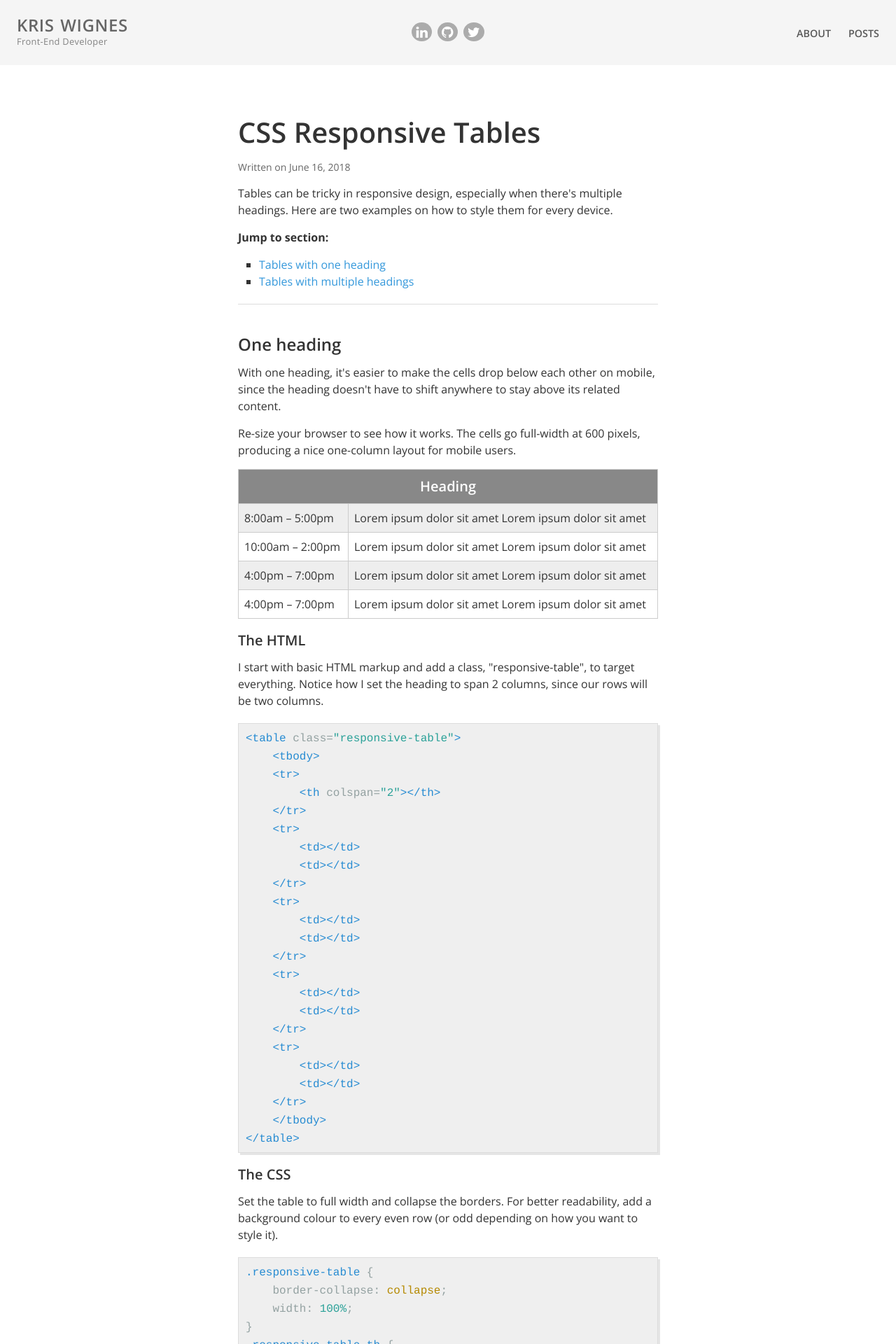
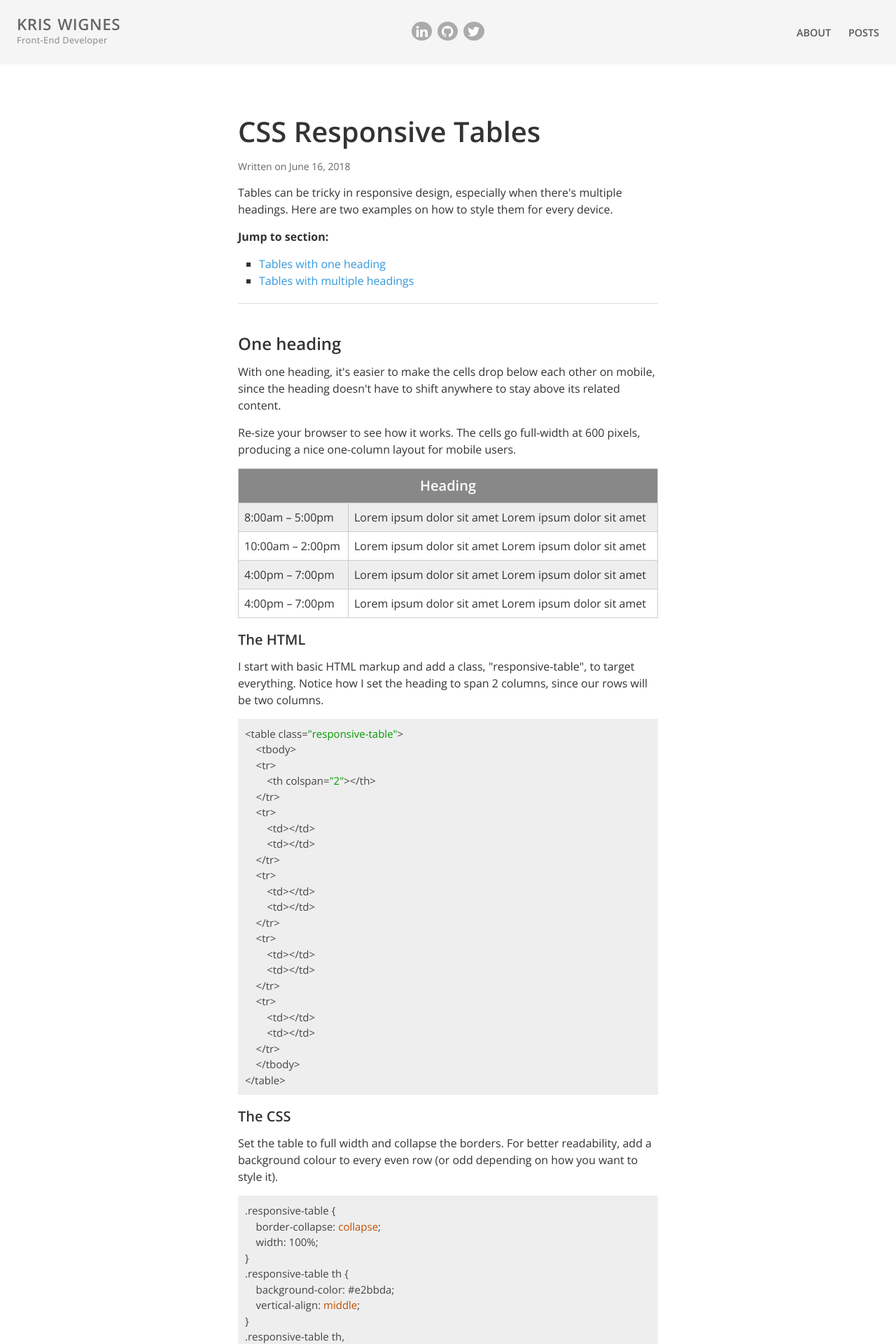
Before and after one commit to kwignes/kwignes.github.io, a Jekyll site: the page built from _posts/2018-06-16-css-responsive-tables.html, in a window 1280 px wide. Shown: the top 1920 px of the page at 70% size. Built offline with Jekyll 4.4.1, drawn with Linux system fonts in a browser that asks for light colours.

Commit message:
fixed social link

```diff
--- a/_layouts/default.html
+++ b/_layouts/default.html
@@ -51,7 +51,7 @@
       <div class="container">
         <footer class="footer">
           <p>Copyright 2019, Kris Wignes</p>
-          <p><a href="#">Github</a> - <a href="#">Twitter</a> - <a href="#">LinkedIn</a></p>
+          <p><a href="https://ca.linkedin.com/in/kriswignes">LinkedIn</a> - <a href="https://github.com/kwignes">Github</a> - <a href="https://twitter.com/kriswignes">Twitter</a></p>
         </footer>
       </div>
     </div>
--- a/_sass/_highlights.scss
+++ b/_sass/_highlights.scss
@@ -1,84 +1,35 @@
-
-.highlight {
-  background-color: #efefef;
-  padding: 7px 7px 7px 10px;
-  border: 1px solid #ddd;
-  -moz-box-shadow: 3px 3px rgba(0,0,0,0.1);
-  -webkit-box-shadow: 3px 3px rgba(0,0,0,0.1);
-  box-shadow: 3px 3px rgba(0,0,0,0.1);
-  margin: 20px 0 20px 0;
-  overflow: scroll;
+.highlight table td { padding: 5px; }
+.highlight table pre { margin: 0; }
+.highlight, .highlight .w {
+  color: #444444;
+  background: #eee;
+  padding: 10px;
+  font-size: 15px;
 }
-
-code {
-  font-family:'Bitstream Vera Sans Mono','Courier', monospace;
+.highlight .cp {
+  color: #CC00A3;
 }
-
-.highlight .c { color: #586E75 } /* Comment */
-.highlight .err { color: #93A1A1 } /* Error */
-.highlight .g { color: #93A1A1 } /* Generic */
-.highlight .k { color: #859900 } /* Keyword */
-.highlight .l { color: #93A1A1 } /* Literal */
-.highlight .n { color: #93A1A1 } /* Name */
-.highlight .o { color: #859900 } /* Operator */
-.highlight .x { color: #CB4B16 } /* Other */
-.highlight .p { color: #93A1A1 } /* Punctuation */
-.highlight .cm { color: #586E75 } /* Comment.Multiline */
-.highlight .cp { color: #859900 } /* Comment.Preproc */
-.highlight .c1 { color: #586E75 } /* Comment.Single */
-.highlight .cs { color: #859900 } /* Comment.Special */
-.highlight .gd { color: #2AA198 } /* Generic.Deleted */
-.highlight .ge { color: #93A1A1; font-style: italic } /* Generic.Emph */
-.highlight .gr { color: #DC322F } /* Generic.Error */
-.highlight .gh { color: #CB4B16 } /* Generic.Heading */
-.highlight .gi { color: #859900 } /* Generic.Inserted */
-.highlight .go { color: #93A1A1 } /* Generic.Output */
-.highlight .gp { color: #93A1A1 } /* Generic.Prompt */
-.highlight .gs { color: #93A1A1; font-weight: bold } /* Generic.Strong */
-.highlight .gu { color: #CB4B16 } /* Generic.Subheading */
-.highlight .gt { color: #93A1A1 } /* Generic.Traceback */
-.highlight .kc { color: #CB4B16 } /* Keyword.Constant */
-.highlight .kd { color: #268BD2 } /* Keyword.Declaration */
-.highlight .kn { color: #859900 } /* Keyword.Namespace */
-.highlight .kp { color: #859900 } /* Keyword.Pseudo */
-.highlight .kr { color: #268BD2 } /* Keyword.Reserved */
-.highlight .kt { color: #DC322F } /* Keyword.Type */
-.highlight .ld { color: #93A1A1 } /* Literal.Date */
-.highlight .m { color: #2AA198 } /* Literal.Number */
-.highlight .s { color: #2AA198 } /* Literal.String */
-.highlight .na { color: #93A1A1 } /* Name.Attribute */
-.highlight .nb { color: #B58900 } /* Name.Builtin */
-.highlight .nc { color: #268BD2 } /* Name.Class */
-.highlight .no { color: #CB4B16 } /* Name.Constant */
-.highlight .nd { color: #268BD2 } /* Name.Decorator */
-.highlight .ni { color: #CB4B16 } /* Name.Entity */
-.highlight .ne { color: #CB4B16 } /* Name.Exception */
-.highlight .nf { color: #268BD2 } /* Name.Function */
-.highlight .nl { color: #93A1A1 } /* Name.Label */
-.highlight .nn { color: #93A1A1 } /* Name.Namespace */
-.highlight .nx { color: #555 } /* Name.Other */
-.highlight .py { color: #93A1A1 } /* Name.Property */
-.highlight .nt { color: #268BD2 } /* Name.Tag */
-.highlight .nv { color: #268BD2 } /* Name.Variable */
-.highlight .ow { color: #859900 } /* Operator.Word */
-.highlight .w { color: #93A1A1 } /* Text.Whitespace */
-.highlight .mf { color: #2AA198 } /* Literal.Number.Float */
-.highlight .mh { color: #2AA198 } /* Literal.Number.Hex */
-.highlight .mi { color: #2AA198 } /* Literal.Number.Integer */
-.highlight .mo { color: #2AA198 } /* Literal.Number.Oct */
-.highlight .sb { color: #586E75 } /* Literal.String.Backtick */
-.highlight .sc { color: #2AA198 } /* Literal.String.Char */
-.highlight .sd { color: #93A1A1 } /* Literal.String.Doc */
-.highlight .s2 { color: #2AA198 } /* Literal.String.Double */
-.highlight .se { color: #CB4B16 } /* Literal.String.Escape */
-.highlight .sh { color: #93A1A1 } /* Literal.String.Heredoc */
-.highlight .si { color: #2AA198 } /* Literal.String.Interpol */
-.highlight .sx { color: #2AA198 } /* Literal.String.Other */
-.highlight .sr { color: #DC322F } /* Literal.String.Regex */
-.highlight .s1 { color: #2AA198 } /* Literal.String.Single */
-.highlight .ss { color: #2AA198 } /* Literal.String.Symbol */
-.highlight .bp { color: #268BD2 } /* Name.Builtin.Pseudo */
-.highlight .vc { color: #268BD2 } /* Name.Variable.Class */
-.highlight .vg { color: #268BD2 } /* Name.Variable.Global */
-.highlight .vi { color: #268BD2 } /* Name.Variable.Instance */
-.highlight .il { color: #2AA198 } /* Literal.Number.Integer.Long */
+.highlight .cs {
+  color: #CC00A3;
+}
+.highlight .c, .highlight .cd, .highlight .cm, .highlight .c1 {
+  color: #FF0000;
+}
+.highlight .kc {
+  color: #C34E00;
+}
+.highlight .kd {
+  color: #0000FF;
+}
+.highlight .kr {
+  color: #007575;
+}
+.highlight .k, .highlight .kn, .highlight .kp, .highlight .kt, .highlight .kv {
+  color: #0000FF;
+}
+.highlight .s, .highlight .sb, .highlight .sc, .highlight .sd, .highlight .s2, .highlight .se, .highlight .sh, .highlight .si, .highlight .sx, .highlight .sr, .highlight .s1, .highlight .ss {
+  color: #009C00;
+}
+.highlight .nb, .highlight .bp {
+  color: #C34E00;
+}
--- a/index.html
+++ b/index.html
@@ -30,7 +30,7 @@ layout: default
                         <p>PSD to HTML website development</p></li>
 
                          <li><a href="http://dev-cb-technical-test.pantheonsite.io/" target="_blank">
-                         <p>WordPress Registration Form</a>WordPress registration form</p></li>
+                         <p>WordPress Registration Form</a><br>WordPress registration form</p></li>
 
                             <li><a href="https://tiac-aitc.ca/" target="_blank">Tourism Industry Association of Canada</a>
                               <p>PSD to HTML</p></li>
--- a/style.scss
+++ b/style.scss
@@ -206,7 +206,7 @@ img {
 
 .site-name {
     font-weight: 600;
-    font-size: 1.5em;
+    font-size: 1.4em;
     line-height: 1;
     margin: 0;
     text-transform: uppercase;
```
